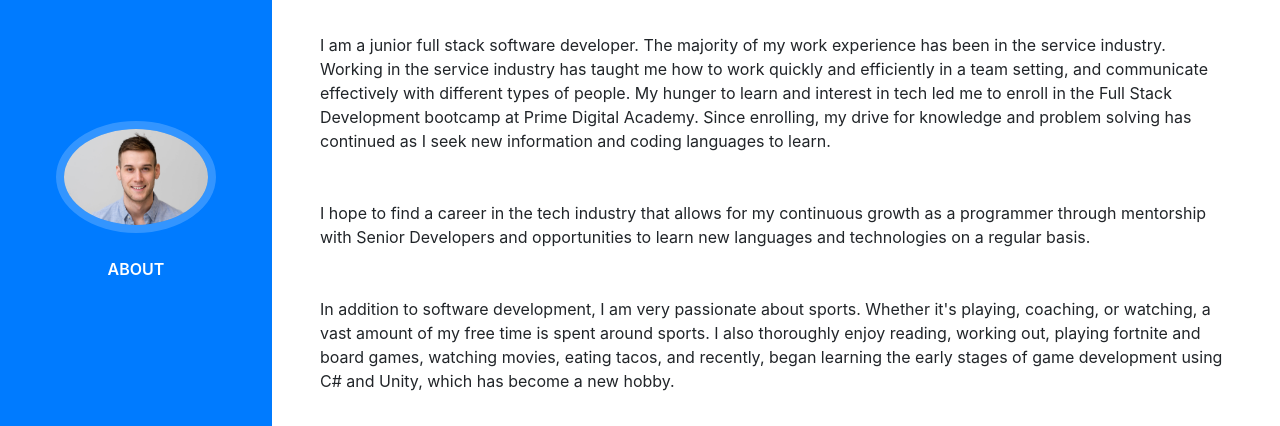
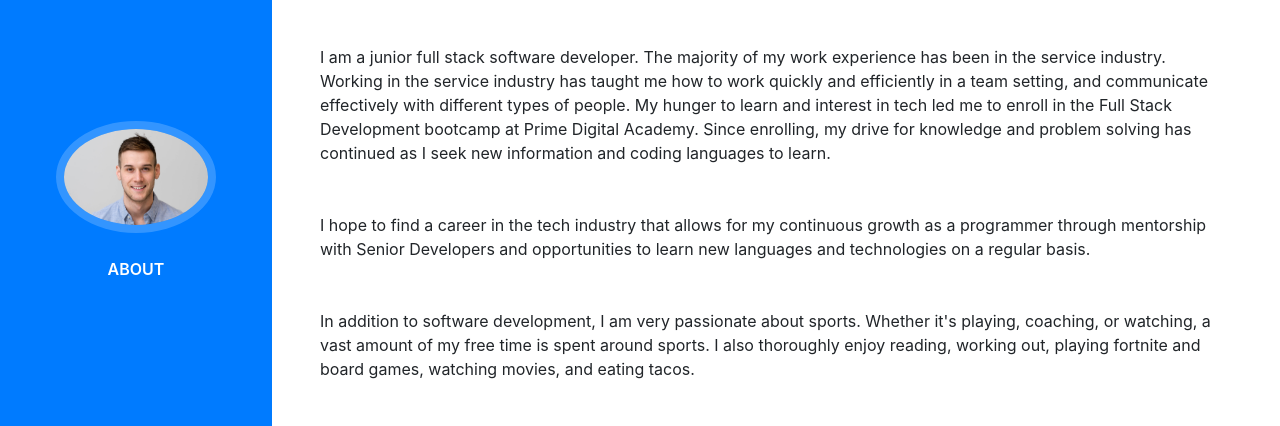
Before and after one commit to iancarthey/iancarthey.github.io, a website with bundled scripts: page index.html in a window 1280 px wide. Shown: the part 199-625 px from the top of the page. Built offline with nearby package versions, Linux system fonts and the light colour scheme; a web font is replaced by a local one.

Commit message:
updated hobbies

```diff
--- a/index.html
+++ b/index.html
@@ -78,7 +78,7 @@
             I hope to find a career in the tech industry that allows for my continuous growth as a programmer through mentorship with Senior Developers and opportunities to learn new languages and technologies on a regular basis.
           </p>
           <p class="mb-5">
-            In addition to software development, I am very passionate about sports. Whether it's playing, coaching, or watching, a vast amount of my free time is spent around sports. I also thoroughly enjoy reading, working out, playing fortnite and board games, watching movies, eating tacos, and recently, began learning the early stages of game development using C# and Unity, which has become a new hobby.
+            In addition to software development, I am very passionate about sports. Whether it's playing, coaching, or watching, a vast amount of my free time is spent around sports. I also thoroughly enjoy reading, working out, playing fortnite and board games, watching movies, and eating tacos.
           </p>
           <ul class="list-inline list-social-icons mb-0">
             <!-- <li class="list-inline-item">
```
